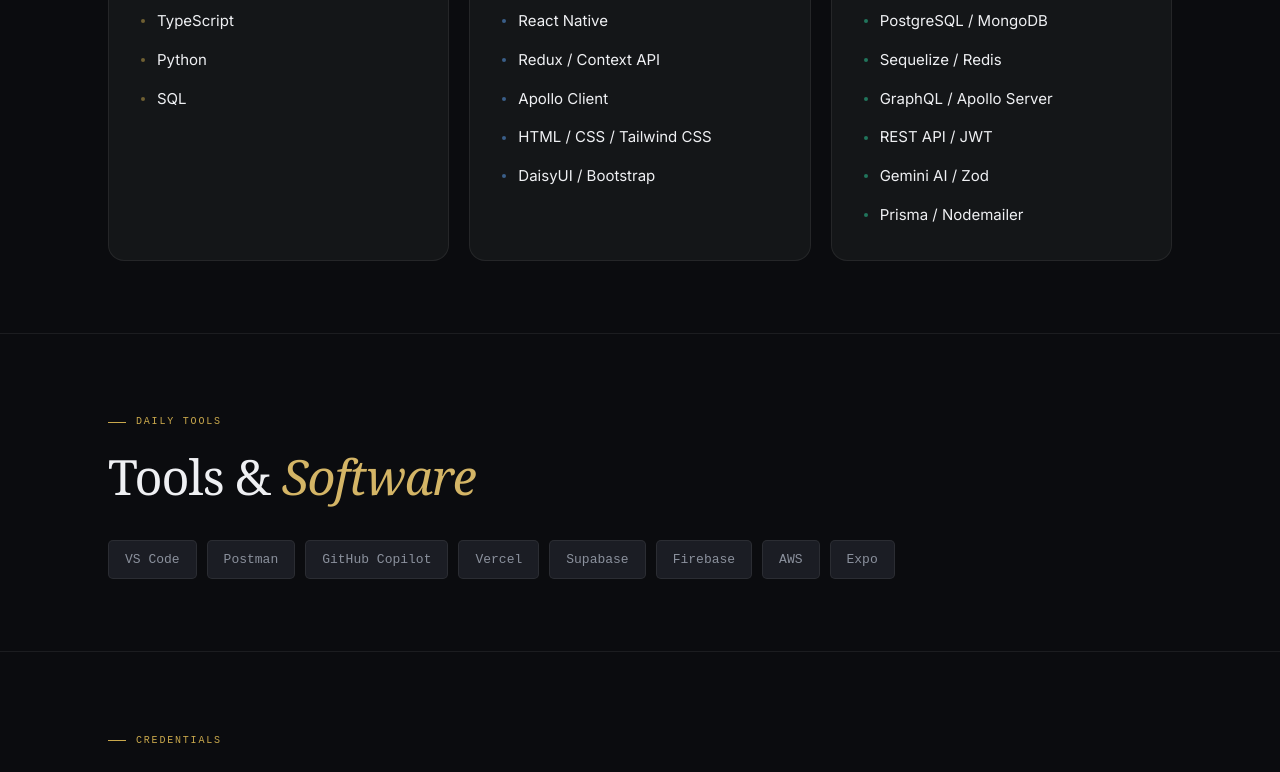
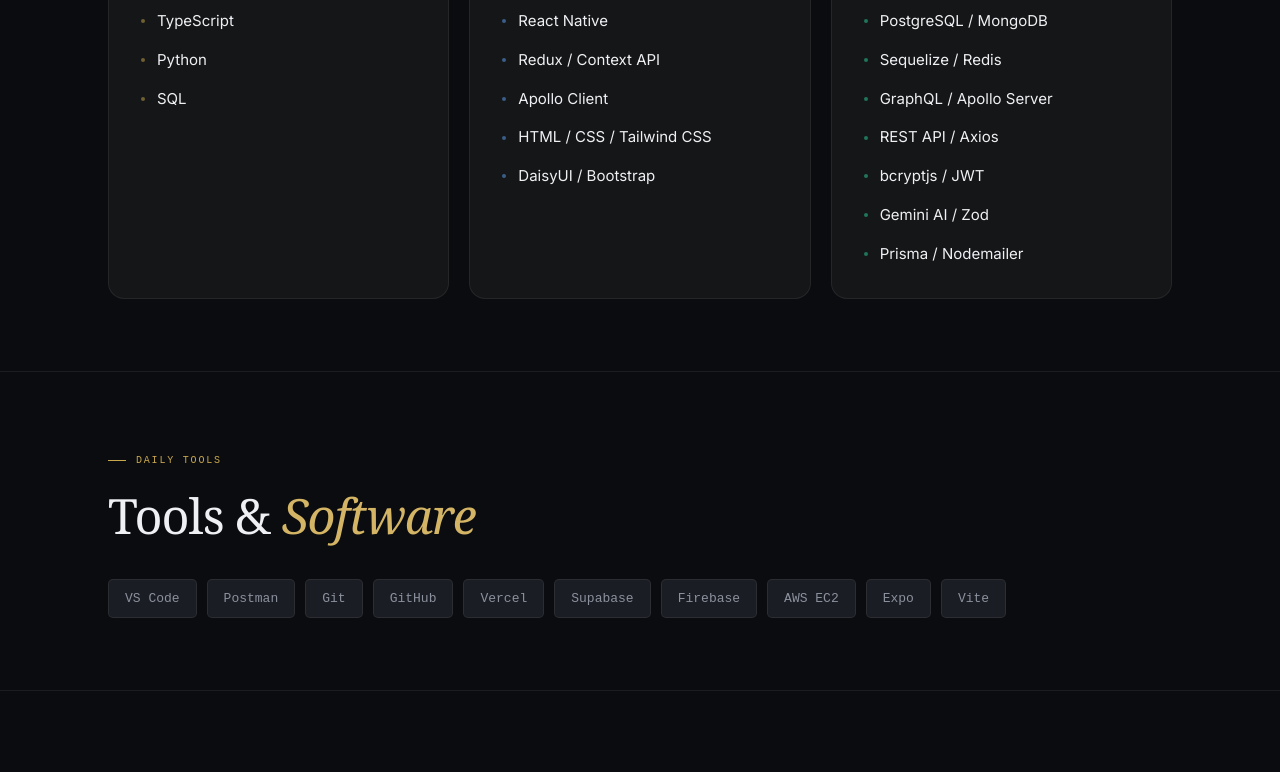
Before and after one commit to BimaPanjiWijaya/Profile, a Next.js app in the folder client/: page /skills in a window 1280 px wide. Shown: the part 540-1312 px from the top of the page. Built offline with nearby package versions, Linux system fonts and the light colour scheme.

Commit message:
update backend skills

```diff
--- a/client/app/skills/page.tsx
+++ b/client/app/skills/page.tsx
@@ -26,7 +26,8 @@
       "PostgreSQL / MongoDB",
       "Sequelize / Redis",
       "GraphQL / Apollo Server",
-      "REST API / JWT",
+      "REST API / Axios",
+      "bcryptjs / JWT",
       "Gemini AI / Zod",
       "Prisma / Nodemailer",
     ],
@@ -36,12 +37,14 @@
 const tools = [
   "VS Code",
   "Postman",
-  "GitHub Copilot",
+  "Git",
+  "GitHub",
   "Vercel",
   "Supabase",
   "Firebase",
-  "AWS",
+  "AWS EC2",
   "Expo",
+  "Vite",
 ];
 
 const certifications = [
```
